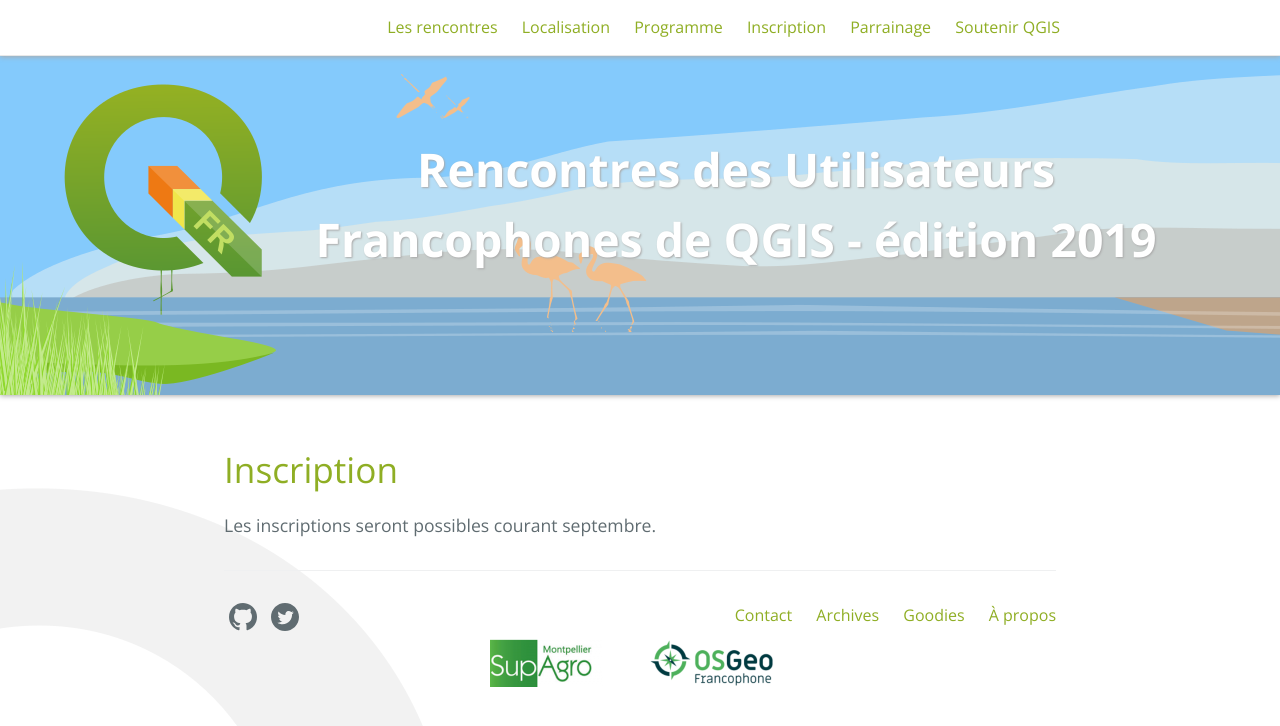
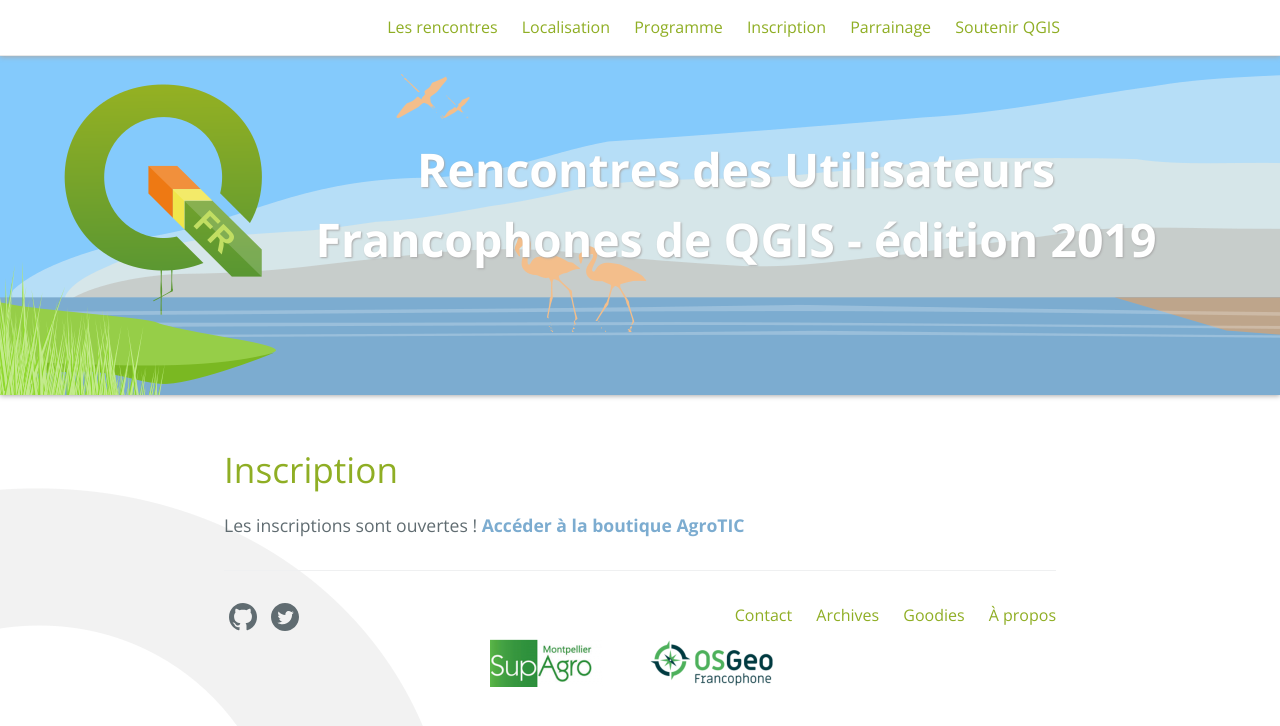
Before and after one commit to OSGeo-fr/QGIS-conf-fr-website, a Jekyll site: the page built from z25_inscription.md, in a window 1280 px wide. Shown: the top 726 px of the page. Built offline with Jekyll 4.4.1, drawn with Linux system fonts in a browser that asks for light colours.

Commit message:
Ouverture inscriptions

```diff
--- a/z25_inscription.md
+++ b/z25_inscription.md
@@ -6,4 +6,5 @@ menu: header
 ---
 
 
-Les inscriptions seront possibles courant septembre.
+Les inscriptions sont ouvertes !
+[**Accéder à la boutique AgroTIC**](https://agrotic.org/boutique/categorie-produit/seminaire-qgis-2019/)
```
